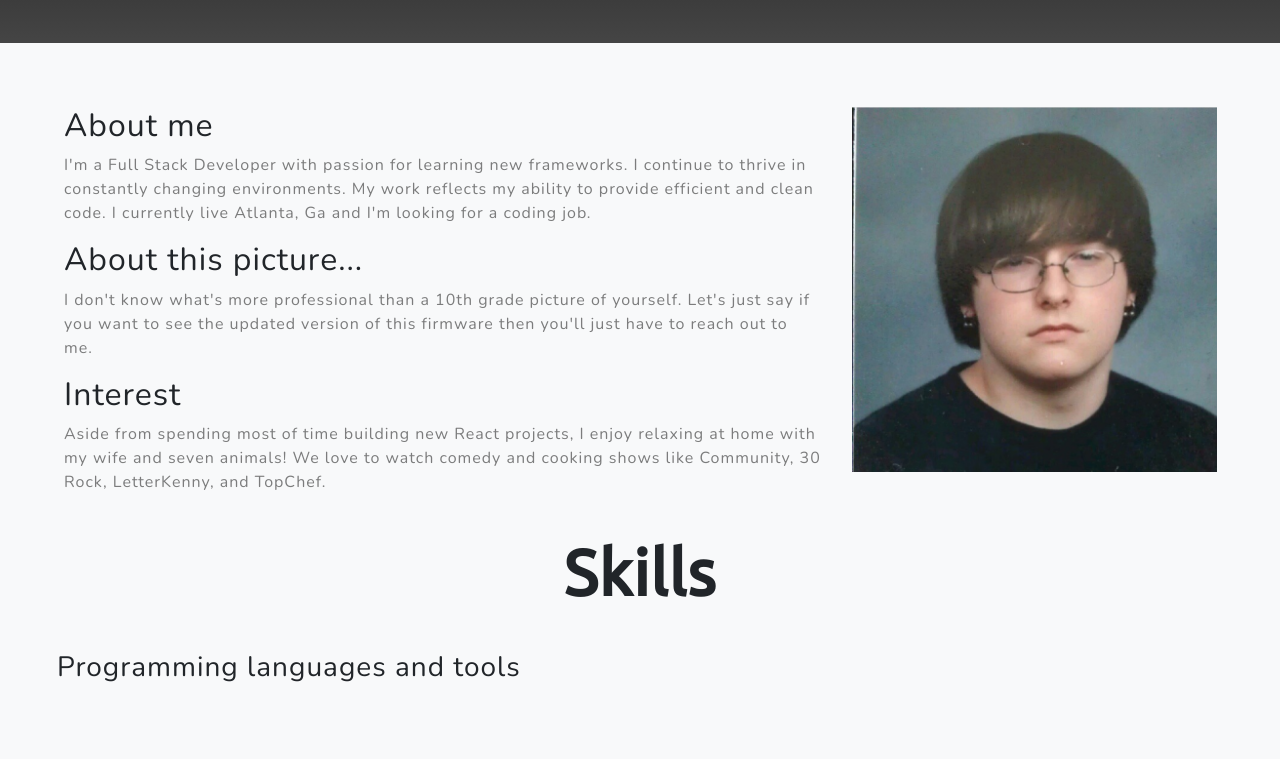
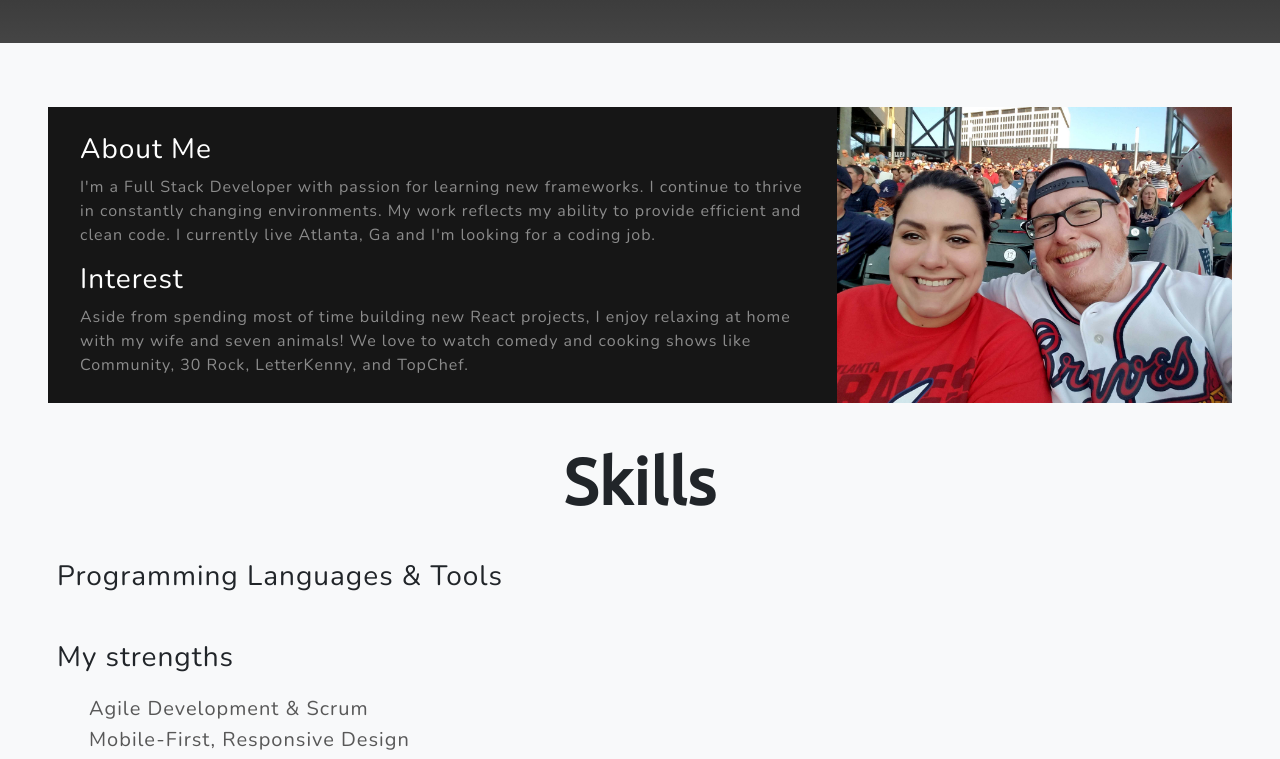
Before and after one commit to scottjr101/React-Portfolio, a React (Create React App) app in the folder client/: page /home in a window 1280 px wide. Shown: the part 1257-2016 px from the top of the page. Built offline with nearby package versions, Linux system fonts and the light colour scheme; no server answers.

Commit message:
finished homepage

```diff
--- a/client/src/components/layout/home/homepage.js
+++ b/client/src/components/layout/home/homepage.js
@@ -2,21 +2,10 @@ import React, { Fragment } from 'react';
 import MongodbLogo from '../../../assets/imgs/MongoDB-logo.png';
 import NodejsLogo from '../../../assets/imgs/Nodejs-logo.png';
 import ReactjsLogo from '../../../assets/imgs/React-logo.png';
-import Me from '../../../assets/imgs/High-school.png';
+import Me from '../../../assets/imgs/Profile-pic.jpg';
+import Icons from './icons';
 import { Icon } from '@iconify/react';
-import languageHtml5 from '@iconify/icons-mdi/language-html5';
-import languageCss3 from '@iconify/icons-mdi/language-css3';
-import jqueryIcon from '@iconify/icons-mdi/jquery';
-import languageJavascript from '@iconify/icons-mdi/language-javascript';
-import nodejsIcon from '@iconify/icons-mdi/nodejs';
-import reactIcon from '@iconify/icons-mdi/react';
-import dockerIcon from '@iconify/icons-mdi/docker';
-import googleCloud from '@iconify/icons-mdi/google-cloud';
-import bootstrapIcon from '@iconify/icons-mdi/bootstrap';
-import linuxIcon from '@iconify/icons-mdi/linux';
-import mysqlIcon from '@iconify/icons-logos/mysql';
-import handlebarsIcon from '@iconify/icons-logos/handlebars';
-import githubFaceIcon from '@iconify/icons-mdi/github-face';
+import checkBold from '@iconify/icons-mdi/check-bold';
 import './homestyles.css';
 
 const Home = () => {
@@ -63,59 +52,62 @@ const Home = () => {
       {/* About Me Section */}
       <section className='bg-light py-5 px-2 px-md-5'>
         <div className='container-fluid px-0'>
-          {/* Featured Project Row */}
           <div className='row mx-0 my-1 my-lg-3'>
-            <div className='col-xl-8 px-3 text-center text-xl-left'>
-              <h2 className='m-0'>About me</h2>
-              {/* <div className='ABhighlight' /> */}
-              <p className='text-black-50 mb-3 mt-2'>
+            <div className='bg-black col-11 col-lg-8 col-xl-8 px-2 text-center text-xl-left mx-auto'>
+              <div className='d-flex h-100 p-4'>
+                <div className='w-100 my-auto'>
+                  <h3 className='text-white m-0'>About Me</h3>
+                  <p className='text-white-50 mb-3 mt-2'>
                     I'm a Full Stack Developer with passion for learning new
                     frameworks. I continue to thrive in constantly changing
-                environments. My work reflects my ability to provide efficient
-                and clean code. I currently live Atlanta, Ga and I'm looking for
-                a coding job.
+                    environments. My work reflects my ability to provide
+                    efficient and clean code. I currently live Atlanta, Ga and
+                    I'm looking for a coding job.
                   </p>
-              <h2 className='m-0'>About this picture...</h2>
-              {/* <div className='ABhighlight' /> */}
-              <p className='text-black-50 mb-3 mt-2'>
-                I don't know what's more professional than a 10th grade picture
-                of yourself. Let's just say if you want to see the updated
-                version of this firmware then you'll just have to reach out to
-                me.
-              </p>
-              <h2 className='m-0'>Interest</h2>
-              {/* <div className='ABhighlight' /> */}
-              <p className='text-black-50 mb-5 mb-xl-0 mt-2'>
-                Aside from spending most of time building new React projects, I
-                enjoy relaxing at home with my wife and seven animals! We love
-                to watch comedy and cooking shows like Community, 30 Rock,
-                LetterKenny, and TopChef.
+                  <h3 className='text-white m-0'>Interest</h3>
+                  <p className='text-white-50 mb-5 mb-xl-0 mt-2'>
+                    Aside from spending most of time building new React
+                    projects, I enjoy relaxing at home with my wife and seven
+                    animals! We love to watch comedy and cooking shows like
+                    Community, 30 Rock, LetterKenny, and TopChef.
                   </p>
                 </div>
-            <div className='col-9 col-md-7 col-lg-6 col-xl-4 mx-auto'>
+              </div>
+            </div>
+            <div className='col-11 col-lg-8 col-xl-4 mx-auto px-0'>
               <img className='img-fluid' src={Me} alt='Tenth grade realness' />
             </div>
           </div>
-          <div className='row mt-3 p-4 d-flex justify-content-center'>
-            <h1 className='font-weight-bolder skills'>Skills</h1>
+          {/* Skills Section */}
+          <div className='skills'>
+            <div className='row p-4 d-flex justify-content-center'>
+              <h1 className='font-weight-bolder'>Skills</h1>
             </div>
-          <div className='row my-0 py-2 px-4'>
-            <h3>Programming languages and tools</h3>
+            <div className='row mb-2 py-2 pl-4 pr-3'>
+              <h3 className='m-0'>Programming Languages & Tools</h3>
             </div>
-          <div className='row my-0 py-2 px-4 d-flex align-items-center'>
-            <Icon icon={languageHtml5} height={70} />
-            <Icon icon={languageCss3} height={70} />
-            <Icon icon={jqueryIcon} height={70} />
-            <Icon icon={languageJavascript} height={70} />
-            <Icon icon={nodejsIcon} height={70} />
-            <Icon icon={reactIcon} height={70} />
-            <Icon icon={bootstrapIcon} height={70} />
-            <Icon icon={mysqlIcon} height={65} />
-            <Icon icon={handlebarsIcon} height={25} />
-            <Icon icon={githubFaceIcon} height={70} />
-            <Icon icon={dockerIcon} height={70} />
-            <Icon icon={googleCloud} height={70} />
-            <Icon icon={linuxIcon} height={70} />
+            <Icons />
+            <div className='row my-2 py-2 px-4'>
+              <h3 className='m-0'>My strengths</h3>
+            </div>
+            <div className='row my-0 pt-1 pl-4 pl-md-5 pr-3'>
+              <Icon icon={checkBold} height={25} />{' '}
+              <h5 className='CustomMargin pl-2 text-black-75'>
+                Agile Development & Scrum
+              </h5>
+            </div>
+            <div className='row my-0 pt-1 pl-4 pl-md-5 pr-3'>
+              <Icon icon={checkBold} height={25} />{' '}
+              <h5 className='CustomMargin pl-2 text-black-75'>
+                Mobile-First, Responsive Design
+              </h5>
+            </div>
+            <div className='row my-0 pt-1 pl-4 pl-md-5 pr-3'>
+              <Icon icon={checkBold} height={25} />{' '}
+              <h5 className='CustomMargin pl-2 text-black-75'>
+                Fast Learner, Hard Worker
+              </h5>
+            </div>
           </div>
         </div>
       </section>
--- a/client/src/components/layout/home/homestyles.css
+++ b/client/src/components/layout/home/homestyles.css
@@ -1,4 +1,4 @@
-/* Alt Masthead for Homepage */
+
 .masthead2 {
   position: relative;
   width: 100%;
@@ -84,19 +84,56 @@
   border-bottom: 0.3rem solid rgba(0, 0, 0, 0.55);
 }
 
-.skills {
+.skills h1 {
   font-size: 3rem;
   font-family: 'Ubuntu', sans-serif;
 }
 
+.skills h3 {
+  font-size: 1.5rem;
+}
+
+.skills h5 {
+  font-size: 1rem;
+}
+
 @media (min-width: 768px) {
-  .skills {
+  .skills h1 {
     font-size: 3.5rem;
+  }
+  .skills h3 {
+    font-size: 1.75rem;
+  }
+  .skills h5 {
+    font-size: 1.25rem;
   }
 }
 
 @media (min-width: 992px) {
-  .skills {
+  .skills h1 {
     font-size: 4rem;
   }
 }
+
+.IconLinks a {
+  color: #585858;
+}
+.IconLinks a:hover,
+a:focus {
+  color: #161616;
+}
+
+.CustomMargin {
+  margin-bottom: 0rem;
+  margin-top: 0.25rem;
+}
+
+@media (min-width: 768px) {
+  .CustomMargin {
+    margin-top: 0.15rem;
+  }
+}
+
+.text-black-75 {
+  color: #585858;
+}
--- /dev/null
+++ b/client/src/components/layout/home/icons.js
@@ -0,0 +1,67 @@
+import React from 'react';
+import { Icon } from '@iconify/react';
+import languageHtml5 from '@iconify/icons-mdi/language-html5';
+import languageCss3 from '@iconify/icons-mdi/language-css3';
+import jqueryIcon from '@iconify/icons-mdi/jquery';
+import languageJavascript from '@iconify/icons-mdi/language-javascript';
+import nodejsIcon from '@iconify/icons-mdi/nodejs';
+import npmIcon from '@iconify/icons-mdi/npm';
+import reactIcon from '@iconify/icons-mdi/react';
+import dockerIcon from '@iconify/icons-mdi/docker';
+import googleCloud from '@iconify/icons-mdi/google-cloud';
+import bootstrapIcon from '@iconify/icons-mdi/bootstrap';
+import linuxIcon from '@iconify/icons-mdi/linux';
+import mysqlIcon from '@iconify/icons-logos/mysql';
+import handlebarsIcon from '@iconify/icons-logos/handlebars';
+import githubFaceIcon from '@iconify/icons-mdi/github-face';
+
+const Icons = () => {
+  return (
+    <div className='row my-0 py-2 px-4 d-flex align-items-center IconLinks'>
+      <a href='https://en.wikipedia.org/wiki/HTML5'>
+        <Icon icon={languageHtml5} height={65} />
+      </a>
+      <a href='https://en.wikipedia.org/wiki/Cascading_Style_Sheets'>
+        <Icon icon={languageCss3} height={65} />
+      </a>
+      <a href='https://jquery.com/'>
+        <Icon icon={jqueryIcon} height={65} />
+      </a>
+      <a href='https://en.wikipedia.org/wiki/JavaScript'>
+        <Icon icon={languageJavascript} height={65} />
+      </a>
+      <a href='https://nodejs.org/en/about/'>
+        <Icon icon={nodejsIcon} height={65} />
+      </a>
+      <a href='https://en.wikipedia.org/wiki/Npm_(software)'>
+        <Icon icon={npmIcon} height={65} />
+      </a>
+      <a href='https://en.wikipedia.org/wiki/React_(web_framework)'>
+        <Icon icon={reactIcon} height={65} />
+      </a>
+      <a href='https://en.wikipedia.org/wiki/Bootstrap_(front-end_framework)'>
+        <Icon icon={bootstrapIcon} height={65} />
+      </a>
+      <a href='https://en.wikipedia.org/wiki/MySQL'>
+        <Icon icon={mysqlIcon} height={60} />
+      </a>
+      <a href='https://handlebarsjs.com/guide/#what-is-handlebars'>
+        <Icon icon={handlebarsIcon} height={20} />
+      </a>
+      <a href='https://en.wikipedia.org/wiki/GitHub'>
+        <Icon icon={githubFaceIcon} height={65} />
+      </a>
+      <a href='https://en.wikipedia.org/wiki/Docker_(software)'>
+        <Icon icon={dockerIcon} height={65} />
+      </a>
+      <a href='https://en.wikipedia.org/wiki/Google_Cloud_Platform'>
+        <Icon icon={googleCloud} height={65} />
+      </a>
+      <a href='https://en.wikipedia.org/wiki/Linux'>
+        <Icon icon={linuxIcon} height={65} />
+      </a>
+    </div>
+  );
+};
+
+export default Icons;
```
Also changed, not shown: client/src/assets/imgs/High-school.png (deleted), client/src/assets/imgs/Profile-pic.jpg (added). Lines whose indentation alone changed are shown as unchanged.
